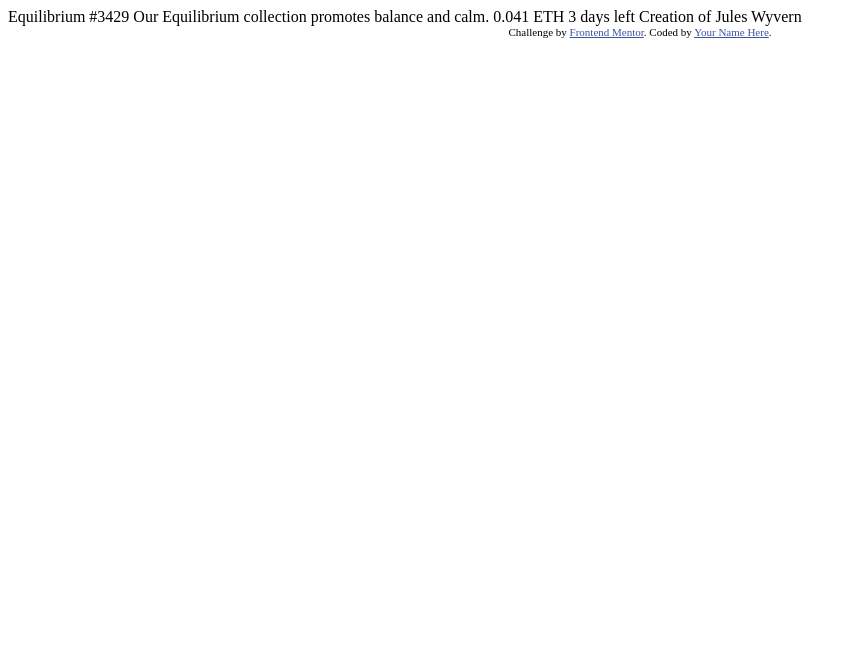
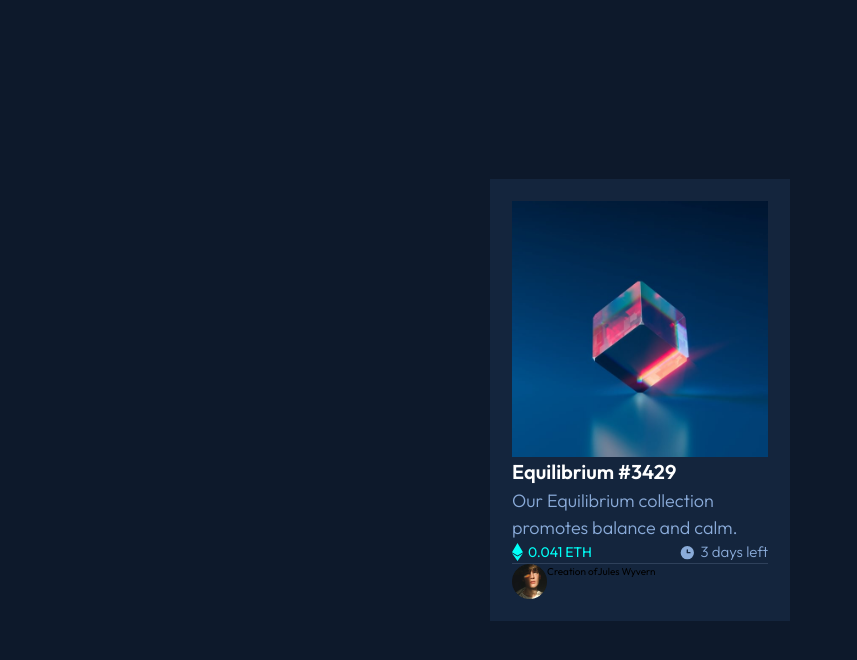
Before and after one commit to martinorue/nft-preview-card-component, a plain HTML site: page index.html in a window 1280 px wide. Shown: the whole page, without its empty margins (0-857 px from the left). Drawn offline with Linux system fonts and the light colour scheme.

Commit message:
nft styles

```diff
--- a/index.html
+++ b/index.html
@@ -1,33 +1,48 @@
 <!DOCTYPE html>
 <html lang="en">
+
 <head>
   <meta charset="UTF-8">
-  <meta name="viewport" content="width=device-width, initial-scale=1.0"> <!-- displays site properly based on user's device -->
+  <meta name="viewport" content="width=device-width, initial-scale=1.0">
+  <!-- displays site properly based on user's device -->
 
   <link rel="icon" type="image/png" sizes="32x32" href="./images/favicon-32x32.png">
-
+  <link rel="stylesheet" href="styles.css">
+  <link rel="preconnect" href="https://fonts.googleapis.com">
+  <link rel="preconnect" href="https://fonts.gstatic.com" crossorigin>
+  <link href="https://fonts.googleapis.com/css2?family=Outfit:wght@300;400;600&display=swap" rel="stylesheet">
   <title>Frontend Mentor | NFT preview card component</title>
 
-  <!-- Feel free to remove these styles or customise in your own stylesheet 👍 -->
-  <style>
-    .attribution { font-size: 11px; text-align: center; }
-    .attribution a { color: hsl(228, 45%, 44%); }
-  </style>
 </head>
+
 <body>
+  <main class="card">
+    <img class="card__image" src="images/image-equilibrium.jpg" alt="nft image">
+    <h1 class="card__title">Equilibrium #3429</h1>
+    <p class="card__body">
+      Our Equilibrium collection promotes balance and calm.
+    </p>
+    <section class="card__offer">
+      <span class="card__price">
+        <img class="card__img-ethereum" src="images/icon-ethereum.svg" alt="icon ethereum">
+        0.041 ETH
+      </span>
+      <span class="card__days">
+        <img src="images/icon-clock.svg" alt="icon clock">
+        3 days left
+      </span>
+    </section>
+    <footer class="card__footer">
+      <img class="img__footer" src="images/image-avatar.png" alt="Jules Avatar">
+      <span class="card__footer-text-1">Creation of</span><span class="card__footer-text-2">Jules Wyvern</span>
+    </footer>
 
-  Equilibrium #3429
+  </main>
 
-  Our Equilibrium collection promotes balance and calm.
-
-  0.041 ETH
-  3 days left
-
-  Creation of Jules Wyvern
-
-  <div class="attribution">
+  <!-- <div class="attribution">
     Challenge by <a href="https://www.frontendmentor.io?ref=challenge" target="_blank">Frontend Mentor</a>.
     Coded by <a href="#">Your Name Here</a>.
-  </div>
+  </div> -->
 </body>
+
 </html>
--- /dev/null
+++ b/styles.css
@@ -0,0 +1,165 @@
+/*-------------------------------- RESET -----------------------------------*/
+*,
+*::before,
+*::after {
+    box-sizing: border-box;
+}
+
+* {
+    margin: 0;
+}
+
+html,
+body {
+    height: 100%;
+}
+
+body {
+    line-height: 1.5;
+    -webkit-font-smoothing: antialiased;
+}
+
+img,
+picture,
+video,
+canvas,
+svg {
+    display: block;
+    max-width: 100%;
+}
+
+input,
+button,
+textarea,
+select {
+    font: inherit;
+}
+
+p,
+h1,
+h2,
+h3,
+h4,
+h5,
+h6 {
+    overflow-wrap: break-word;
+}
+
+#root,
+#__next {
+    isolation: isolate;
+}
+
+/*---------------------- END RESET -----------------------*/
+
+/*------------------- To work with rem more easy---------------------*/
+
+:root {
+    font-size: 62.5%;
+  }
+
+/*------------------------------------------------------------------*/
+
+:root {
+    --soft-blue: hsl(215, 51%, 70%);
+    --cyan: hsl(178, 100%, 50%);
+    --main-bg: hsl(217, 54%, 11%);
+    --card-bg: hsl(216, 50%, 16%);
+    --line: hsl(215, 32%, 27%);
+    --white: hsl(0, 0%, 100%);
+}
+
+body {
+    font-family: 'Outfit', sans-serif;
+    display: flex;
+    justify-content: center;
+    align-items: center;
+    background-color: var(--main-bg);
+}
+
+.card {
+    max-width: 300px;
+    padding: 2.2rem;
+    background-color: var(--card-bg);
+}
+
+.card__body {
+    font-size: 1.8rem;
+    font-weight: 300;
+    color: var(--soft-blue);
+}.card__title {
+    color: var(--white);
+    font-weight: 600;
+}
+
+.card__footer {
+    display: flex;
+}
+
+.img__footer {
+    width: 35px;
+}
+
+.card__image {}
+
+.card__img-ethereum{}
+
+.card__offer{
+    display: flex;
+    justify-content: space-between;
+    align-items: center;
+    border-bottom: 1px solid var(--line);
+}
+
+.attribution {
+    font-size: 11px;
+    text-align: center;
+}
+
+.attribution a {
+    color: hsl(228, 45%, 44%);
+}
+
+.card__price {
+    color: var(--cyan);
+    display: flex;
+    align-items: center;
+    gap: 5px;
+    font-size: 1.4rem;
+}
+
+.card__body {
+    font-size: 1.8rem;
+    font-weight: 300;
+    color: var(--soft-blue);
+}
+
+.card__title {
+    color: var(--white);
+    font-weight: 600;
+}
+
+.card__days {
+    display: flex;
+    align-items: center;
+    gap: 4px;
+    font-size: 1.5rem;
+    font-weight: 300;
+    color: var(--soft-blue);
+}
+
+.card__footer {
+    display: flex;
+}
+
+.img__footer {
+    width: 35px;
+}
+
+.card__footer-text-1{
+
+}
+
+.card__footer-text-2{
+
+}
```
